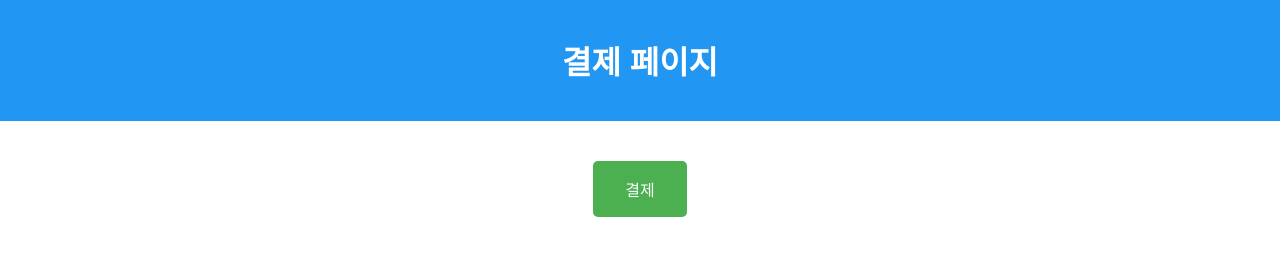
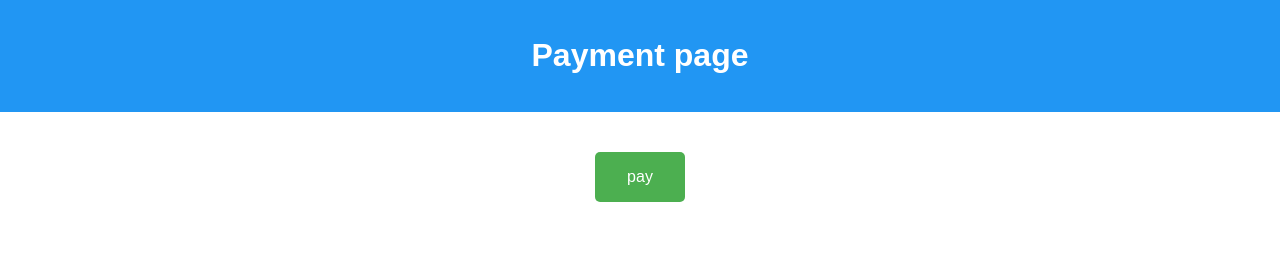
Before and after one commit to moveho/payment-error-cicd, a plain HTML site: page index.html in a window 1280 px wide. Drawn offline with Linux system fonts and the light colour scheme.

Commit message:
fix error

```diff
--- a/index.html
+++ b/index.html
@@ -1,7 +1,7 @@
 <!DOCTYPE html>
 <html>
   <head>
-    <title>결제 페이지</title>
+    <title>PAYMENT PAGE</title>
     <style>
       body {
 	font-family: Arial, sans-serif;
@@ -50,10 +50,10 @@
   </head>
   <body>
     <header>
-      <h1>결제 페이지</h1>
+      <h1>Payment page</h1>
     </header>
     <main>
-      <button id="payment-button">결제</button>
+      <button id="payment-button">pay</button>
       <p class="success-message" id="success-message"></p>
       <script>
 	const paymentButton = document.getElementById("payment-button");
```
Lines whose indentation alone changed are shown as unchanged.
